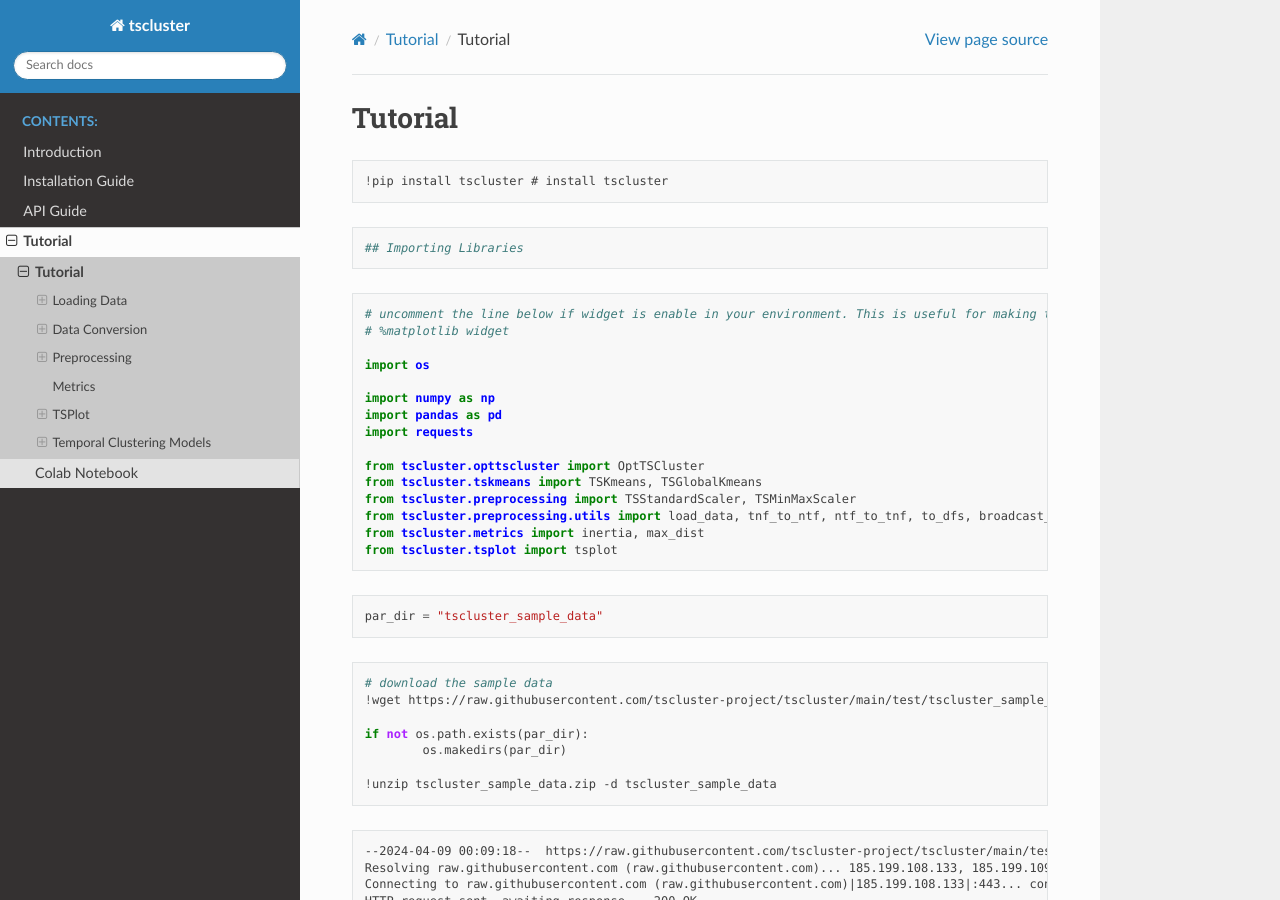
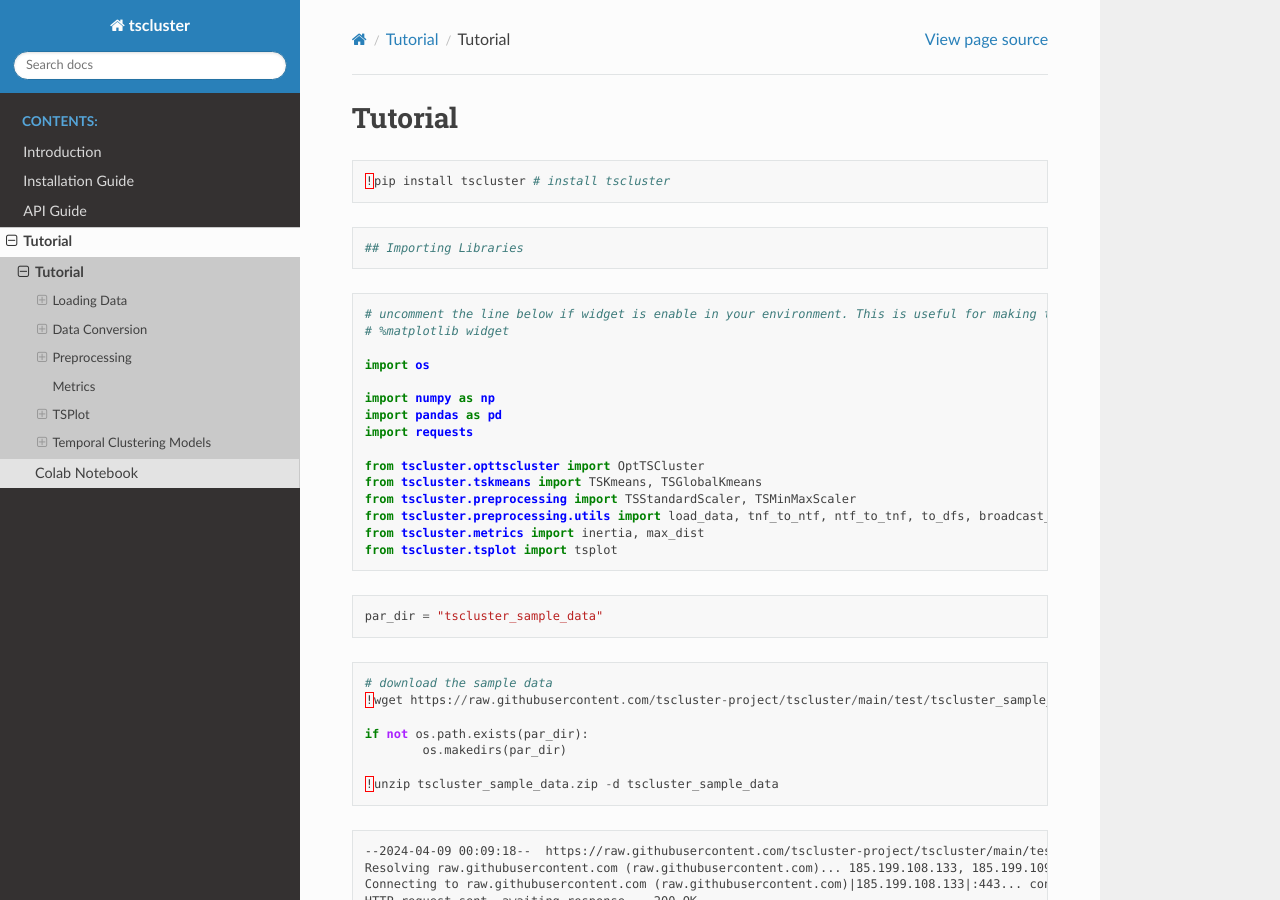
Before and after one commit to tscluster-project/tscluster, a Sphinx documentation site: the page built from docs/source/tscluster_tutorial.rst, in a window 1280 px wide and 900 px high. Built offline with Sphinx 7.4.7 and the Read the Docs theme 2.0.0, drawn with Linux system fonts in a browser that asks for light colours; pages that are not in the unit, such as notebooks, are missing from menus.

Commit message:
changed rtd code formatting in tutorial page to python

```diff
--- a/docs/API.rst
+++ b/docs/API.rst
@@ -3,6 +3,5 @@ API Guide
 
 .. toctree::
     :maxdepth: 2
-    :caption: Contents:
 
     source/modules
--- a/docs/source/tscluster_tutorial.rst
+++ b/docs/source/tscluster_tutorial.rst
@@ -1,15 +1,15 @@
 Tutorial
 ========
 
-.. code:: ipython3
+.. code-block:: python
 
     !pip install tscluster # install tscluster
 
-.. code:: ipython3
+.. code-block:: python
 
     ## Importing Libraries
 
-.. code:: ipython3
+.. code-block:: python
 
     # uncomment the line below if widget is enable in your environment. This is useful for making tsplot's waterfall_plot interactive
     # %matplotlib widget
@@ -27,11 +27,11 @@ Tutorial
     from tscluster.metrics import inertia, max_dist
     from tscluster.tsplot import tsplot
 
-.. code:: ipython3
+.. code-block:: python
 
     par_dir = "tscluster_sample_data"
 
-.. code:: ipython3
+.. code-block:: python
 
     # download the sample data
     !wget https://raw.githubusercontent.com/tscluster-project/tscluster/main/test/tscluster_sample_data.zip
@@ -59,7 +59,7 @@ Tutorial
 
     Archive:  tscluster_sample_data.zip
 
-.. code:: ipython3
+.. code-block:: python
 
     os.chdir(par_dir)
 
@@ -72,7 +72,7 @@ from a npy file
 If data is a numpy array stored as a ``.npy`` file, you can use the
 ``load_data`` function to load it.
 
-.. code:: ipython3
+.. code-block:: python
 
     X, label_dict = load_data("./sythetic_data.npy")
     X.shape
@@ -100,7 +100,7 @@ data - ‘F’ is a list of names/labels of each feature to be used as
 column of each dataframe. If None, range(0, F) is used. Where F is the
 number of features in the fitted data
 
-.. code:: ipython3
+.. code-block:: python
 
     print(label_dict)
 
@@ -125,7 +125,7 @@ entity for all time steps. Valid files are ``.npy``, ``.npz``,
 
 Reading from a list of dataframes
 
-.. code:: ipython3
+.. code-block:: python
 
     df1 = pd.DataFrame({
         'f1': np.arange(5),
@@ -460,7 +460,7 @@ Reading from a list of dataframes
 
 
 
-.. code:: ipython3
+.. code-block:: python
 
     df2 = pd.DataFrame({
         'f2': np.arange(105, 110),
@@ -795,7 +795,7 @@ Reading from a list of dataframes
 
 
 
-.. code:: ipython3
+.. code-block:: python
 
     X_arr, label_dict = load_data([df1, df2])
     print(f"shape of X_arr is {X_arr.shape}")
@@ -826,7 +826,7 @@ Reading from a list of dataframes
 
 
 
-.. code:: ipython3
+.. code-block:: python
 
     label_dict
 
@@ -842,7 +842,7 @@ Reading from a list of dataframes
 To get the output in ‘NTF’ format, set the ``output_arr_format``
 parameter to ‘NTF’
 
-.. code:: ipython3
+.. code-block:: python
 
     X_arr, label_dict = load_data([df1, df2], output_arr_format='NTF')
     print(f"shape of X_arr is {X_arr.shape}")
@@ -875,7 +875,7 @@ parameter to ‘NTF’
 
 
 
-.. code:: ipython3
+.. code-block:: python
 
     label_dict # label_dict will remain the same
 
@@ -890,7 +890,7 @@ parameter to ‘NTF’
 
 The same applies to list of file paths. E.g.
 
-.. code:: ipython3
+.. code-block:: python
 
     file_list = [
         "./synthetic_csv/timestep_0.csv",
@@ -909,7 +909,7 @@ The same applies to list of file paths. E.g.
     shape of X_arr is (5, 20, 2)
 
 
-.. code:: ipython3
+.. code-block:: python
 
     label_dict
 
@@ -932,7 +932,7 @@ reader is pd.read_csv (reader for csv file), you can pass ``names`` and
 ``skiprows`` arguments (and basically any argument you want to pass to
 the file reader).
 
-.. code:: ipython3
+.. code-block:: python
 
     file_list = [
         "./synthetic_csv/timestep_0.csv",
@@ -951,7 +951,7 @@ the file reader).
     shape of X_arr is (5, 10, 2)
 
 
-.. code:: ipython3
+.. code-block:: python
 
     label_dict
 
@@ -982,7 +982,7 @@ following files:
 
 We can read the files as follows:
 
-.. code:: ipython3
+.. code-block:: python
 
     X_arr, label_dict = load_data('./synthetic_csv')
     print(f"shape of X_arr is {X_arr.shape}")
@@ -993,7 +993,7 @@ We can read the files as follows:
     shape of X_arr is (5, 20, 2)
 
 
-.. code:: ipython3
+.. code-block:: python
 
     label_dict
 
@@ -1021,7 +1021,7 @@ So long the suffixes can be sorted and there is a consistent suffix
 separator (“-” is this case), the directory can be parsed by
 ``load_data`` function.
 
-.. code:: ipython3
+.. code-block:: python
 
     # checking how the head of a single
     pd.read_csv('./synthetic_csv2/year-2005.csv').head()
@@ -1309,7 +1309,7 @@ separator (“-” is this case), the directory can be parsed by
 
 
 
-.. code:: ipython3
+.. code-block:: python
 
     # if we were to indicate to pandas that the first column is the index and the first row is the header, we would have done
     pd.read_csv('./synthetic_csv2/year-2005.csv', index_col=[0], header=0).head()
@@ -1591,7 +1591,7 @@ separator (“-” is this case), the directory can be parsed by
 
 
 
-.. code:: ipython3
+.. code-block:: python
 
     # using load_data function
     X_arr, label_dict = load_data('./synthetic_csv2',
@@ -1606,7 +1606,7 @@ separator (“-” is this case), the directory can be parsed by
     shape of X_arr is (5, 10, 3)
 
 
-.. code:: ipython3
+.. code-block:: python
 
     print(label_dict)
 
@@ -1629,7 +1629,7 @@ dataframes. Similar to ``load_dict`` function, you can use
 ``arr_format`` and ``output_df_format`` to specify the format of the
 input data and output data respectively.
 
-.. code:: ipython3
+.. code-block:: python
 
     dfs = to_dfs(X_arr, label_dict)
     print(f"Length of dfs is: {len(dfs)}")
@@ -1923,7 +1923,7 @@ tnf_to_ntf
 ``tnf_to_ntf`` function can be used to convert a data from ‘TNF’ format
 to ‘NTF’ format. E.g
 
-.. code:: ipython3
+.. code-block:: python
 
     print(f"Shape of X_arr in 'TNF' format is: {X_arr.shape}")
 
@@ -1944,7 +1944,7 @@ ntf_to_tnf
 Similarly, ``ntf_to_tnf`` function can be used to convert from ‘NTF’
 format to ‘TNF’ format. E.g.
 
-.. code:: ipython3
+.. code-block:: python
 
     print(f"Shape of X_arr in 'NTF' format is: {X_arr_ntf.shape}")
 
@@ -1969,7 +1969,7 @@ especially when dealing with fixed center or fixed assignment because
 they return (for memory efficiency) a 2-D array and a 1-D array
 respectively.
 
-.. code:: ipython3
+.. code-block:: python
 
     np.random.seed(0)
     cluster_centers = np.random.randn(3, 2)
@@ -1986,7 +1986,7 @@ respectively.
 
 
 
-.. code:: ipython3
+.. code-block:: python
 
     T = 3 # number of time steps
     cluster_centers_broadcasted, _ = broadcast_data(T, cluster_centers=cluster_centers)
@@ -2014,7 +2014,7 @@ respectively.
 You can also broadcast labels. E.g if the cluster labels is a 1-D numpy
 array of shape (N, ).
 
-.. code:: ipython3
+.. code-block:: python
 
     np.random.seed(2)
     labels = np.random.choice([0, 1, 2], 10)
@@ -2029,7 +2029,7 @@ array of shape (N, ).
 
 
 
-.. code:: ipython3
+.. code-block:: python
 
     T = 3 # number of time steps
     _, labels_broadcasted = broadcast_data(T, labels=labels)
@@ -2055,7 +2055,7 @@ array of shape (N, ).
 
 You can also broadcast both cluster_centers and labels at the same time
 
-.. code:: ipython3
+.. code-block:: python
 
     T = 3 # number of time steps
     cluster_centers_broadcasted, labels_broadcasted = broadcast_data(T, cluster_centers=cluster_centers, labels=labels)
@@ -2080,7 +2080,7 @@ You can also broadcast both cluster_centers and labels at the same time
 
 
 
-.. code:: ipython3
+.. code-block:: python
 
     labels_broadcasted
 
@@ -2118,7 +2118,7 @@ Using ``fit`` and ``transform`` methods. During ``fit``, the scaler
 parameters are stored. They will be used for ``tranform`` and
 ``inverse-tansform`` of data.
 
-.. code:: ipython3
+.. code-block:: python
 
     scaler = TSStandardScaler(per_time=True) # initialize a time series standard scaler
     scaler.fit(X_arr) # fit
@@ -2144,7 +2144,7 @@ parameters are stored. They will be used for ``tranform`` and
 ``fit`` and ``transform`` can be done with a single method called
 ``fit_transform``. E.g.
 
-.. code:: ipython3
+.. code-block:: python
 
     scaler = TSStandardScaler(per_time=True) # initialize a time series standard scaler
     X_scaled = scaler.fit_transform(X_arr) # fit and transform at the same time
@@ -2168,7 +2168,7 @@ parameters are stored. They will be used for ``tranform`` and
 
 We can use ``inverse-tranform`` method to reverse the transformation.
 
-.. code:: ipython3
+.. code-block:: python
 
     print("First five entities for the first time step of the original data are:")
     print(X_arr[0, :5, :])
@@ -2207,7 +2207,7 @@ Using ``fit`` and ``transform`` methods.
 During ``fit``, the scaler parameters are stored. They will be used for
 ``tranform`` and ``inverse-tansform`` of data.
 
-.. code:: ipython3
+.. code-block:: python
 
     scaler = TSMinMaxScaler(per_time=True) # initialize a time series minmax scaler
     scaler.fit(X_arr) # fit
@@ -2233,7 +2233,7 @@ During ``fit``, the scaler parameters are stored. They will be used for
 ``fit`` and ``transform`` can be done with a single method called
 ``fit_transform``. E.g.
 
-.. code:: ipython3
+.. code-block:: python
 
     scaler = TSMinMaxScaler(per_time=True) # initialize a time series minmax scaler
     X_scaled = scaler.fit_transform(X_arr) # fit and transform at the same time
@@ -2257,7 +2257,7 @@ During ``fit``, the scaler parameters are stored. They will be used for
 
 We can use ``inverse-tranform`` method to reverse the transformation.
 
-.. code:: ipython3
+.. code-block:: python
 
     print("First five entities for the first time step of the original data are:")
     print(X_arr[0, :5, :])
@@ -2326,7 +2326,7 @@ They can also take both 3-D and 2-D arrays for dynamic and fixed cluster
 centers respectively, and 2-D and 1-D arrays for dynamic and fixed
 labels respectively.
 
-.. code:: ipython3
+.. code-block:: python
 
     # using fixed cluster centers and dynamic label assignment
     np.random.seed(0)
@@ -2335,7 +2335,7 @@ labels respectively.
     np.random.seed(2)
     labels = np.random.choice([0, 1, 2], (X_arr.shape[1], X_arr.shape[0])) # 2-D array (for dynamic labels)
 
-.. code:: ipython3
+.. code-block:: python
 
     print(f"inertia score is {inertia(X_arr, cluster_centers, labels, ord=1)}") # using l1 distance
     print(f"max_dist score is {max_dist(X_arr, cluster_centers, labels, ord=1)}") # using l1 distance
@@ -2347,7 +2347,7 @@ labels respectively.
     max_dist score is 10.202923513064336
 
 
-.. code:: ipython3
+.. code-block:: python
 
     # using dynamic cluster centers and fixed label assignment
     np.random.seed(0)
@@ -2366,7 +2366,7 @@ labels respectively.
 
 
 
-.. code:: ipython3
+.. code-block:: python
 
     print(f"inertia score is {inertia(X_arr, cluster_centers, labels, ord=2)}") # using l2 distance
     print(f"max_dist score is {max_dist(X_arr, cluster_centers, labels, ord=2)}") # using l2 distance
@@ -2387,7 +2387,7 @@ plot
 ``plot`` function is used to plot a time series plots of the different
 features in a time series data
 
-.. code:: ipython3
+.. code-block:: python
 
     fig, ax = tsplot.plot(X=X_arr)
 
@@ -2398,7 +2398,7 @@ features in a time series data
 
 We can add label assignment to the plot
 
-.. code:: ipython3
+.. code-block:: python
 
     fig, ax = tsplot.plot(X=X_arr, labels=labels)
 
@@ -2409,7 +2409,7 @@ We can add label assignment to the plot
 
 We can plot only cluster centers
 
-.. code:: ipython3
+.. code-block:: python
 
     fig, ax = tsplot.plot(cluster_centers=cluster_centers)
 
@@ -2421,7 +2421,7 @@ We can plot only cluster centers
 We can plot all of data X, cluster centers and label assignment in the
 same plot
 
-.. code:: ipython3
+.. code-block:: python
 
     fig, ax = tsplot.plot(X=X_arr, cluster_centers=cluster_centers, labels=labels)
     # note that the cluster centers are not meaningfull since they were randomly generated
@@ -2434,7 +2434,7 @@ same plot
 We can also annotate only specific entities by passing their index to
 the ``entity_idx`` parameter
 
-.. code:: ipython3
+.. code-block:: python
 
     fig, ax = tsplot.plot(X=X_arr, cluster_centers=cluster_centers, labels=labels, entity_idx=[0, 4, 9])
 
@@ -2446,7 +2446,7 @@ the ``entity_idx`` parameter
 We can show only the entities in ``entity_idx`` by setting
 ``show_all_entities`` to False
 
-.. code:: ipython3
+.. code-block:: python
 
     fig, ax = tsplot.plot(X=X_arr, cluster_centers=cluster_centers, labels=labels, entity_idx=[0, 4, 9], show_all_entities=False)
 
@@ -2458,7 +2458,7 @@ We can show only the entities in ``entity_idx`` by setting
 We can use the labels in label_dict to label the entities in
 ``entity_idx`` by passing ``label_dict``
 
-.. code:: ipython3
+.. code-block:: python
 
     # recall our label dict
     label_dict
@@ -2474,7 +2474,7 @@ We can use the labels in label_dict to label the entities in
 
 
 
-.. code:: ipython3
+.. code-block:: python
 
     fig, ax = tsplot.plot(
         X=X_arr,
@@ -2493,7 +2493,7 @@ We can use the labels in label_dict to label the entities in
 We can pass custom labels to the labels in ``entity_idx`` using the
 ``entities_labels`` parameter.
 
-.. code:: ipython3
+.. code-block:: python
 
     fig, ax = tsplot.plot(
         X=X_arr,
@@ -2512,7 +2512,7 @@ We can pass custom labels to the labels in ``entity_idx`` using the
 We can also pass custom labels for the cluster centers using the
 ``cluster_labels`` parameter
 
-.. code:: ipython3
+.. code-block:: python
 
     fig, ax = tsplot.plot(
         X=X_arr,
@@ -2540,7 +2540,7 @@ To make the plot interactive, use a suitable matplotlib’s magic command.
 E.g. ``%matplotlib widget``. See this site for more:
 https://matplotlib.org/stable/users/explain/figure/interactive.html
 
-.. code:: ipython3
+.. code-block:: python
 
     # waterfall plot of a single entity
     idx = 0
@@ -2551,7 +2551,7 @@ https://matplotlib.org/stable/users/explain/figure/interactive.html
 .. image:: tscluster_tutorial_files/tscluster_tutorial_109_0.png
 
 
-.. code:: ipython3
+.. code-block:: python
 
     # waterfall plot of a single cluster center
     idx = 0
@@ -2578,7 +2578,7 @@ OptTSCluster
 
 **fixed centers, dynamic assignment**
 
-.. code:: ipython3
+.. code-block:: python
 
     # initialize the model
     opt_ts = OptTSCluster(
@@ -2588,7 +2588,7 @@ OptTSCluster
         # warm_start=True # warm start with kmeans
     )
 
-.. code:: ipython3
+.. code-block:: python
 
     model_size = opt_ts.get_model_size(X_arr)
     print(f"model has {model_size[0]} variables and {model_size[1]} constraints")
@@ -2600,7 +2600,7 @@ OptTSCluster
     model has 610 variables and 950 constraints
 
 
-.. code:: ipython3
+.. code-block:: python
 
     label_dict
 
@@ -2615,7 +2615,7 @@ OptTSCluster
 
 
 
-.. code:: ipython3
+.. code-block:: python
 
     # fit the model
     opt_ts.fit(X_arr, label_dict=label_dict); # we can optionally pass the label dict to the model during fit
@@ -2632,7 +2632,7 @@ OptTSCluster
 
 
 
-.. code:: ipython3
+.. code-block:: python
 
     # checking the label dict
     opt_ts.label_dict_
@@ -2651,7 +2651,7 @@ OptTSCluster
 We can get the cluster centers as a dataframe with the labels in
 ``label_dict``
 
-.. code:: ipython3
+.. code-block:: python
 
     cluster_centers_lst = opt_ts.get_named_cluster_centers()
     cluster_centers_lst[0] # first cluster
@@ -2936,7 +2936,7 @@ We can get the cluster centers as a dataframe with the labels in
 We can also get the labels as a dataframe indexed with labels in
 ``label_dict``
 
-.. code:: ipython3
+.. code-block:: python
 
     opt_ts.get_named_labels()
 
@@ -3271,7 +3271,7 @@ We can also get the labels as a dataframe indexed with labels in
 
 Checking most dynamic entities
 
-.. code:: ipython3
+.. code-block:: python
 
     print(f"total number of cluster changes is: {opt_ts.n_changes_}")
     opt_ts.get_dynamic_entities() # dynamic entities and their number of cluster changes
@@ -3291,7 +3291,7 @@ Checking most dynamic entities
 
 
 
-.. code:: ipython3
+.. code-block:: python
 
     # retrieve the cluster centers and labels
     cc_opt_ts = opt_ts.cluster_centers_
@@ -3316,7 +3316,7 @@ Checking most dynamic entities
 
 
 
-.. code:: ipython3
+.. code-block:: python
 
     # plot model results
     fig, ax = tsplot.plot(X=X_arr, cluster_centers=cc_opt_ts, labels=labels_opt_ts, label_dict=opt_ts.label_dict_)
@@ -3326,7 +3326,7 @@ Checking most dynamic entities
 .. image:: tscluster_tutorial_files/tscluster_tutorial_127_0.png
 
 
-.. code:: ipython3
+.. code-block:: python
 
     # waterfall plot of a particular cluster center
     cc_idx = 0 # index of cluster center to plot
@@ -3339,7 +3339,7 @@ Checking most dynamic entities
 .. image:: tscluster_tutorial_files/tscluster_tutorial_128_0.png
 
 
-.. code:: ipython3
+.. code-block:: python
 
     # waterfall plot of most dynamic entity
     most_dynamic_entity_idx = np.where(opt_ts.get_named_labels().index == opt_ts.get_dynamic_entities()[0][0])[0][0]
@@ -3351,7 +3351,7 @@ Checking most dynamic entities
 .. image:: tscluster_tutorial_files/tscluster_tutorial_129_0.png
 
 
-.. code:: ipython3
+.. code-block:: python
 
     # scoring the model
     print(f"inertia score is {inertia(X_arr, cc_opt_ts, labels_opt_ts, ord=1)}") # using l1 distance
@@ -3366,7 +3366,7 @@ Checking most dynamic entities
 
 We can also set the label_dict after fitting
 
-.. code:: ipython3
+.. code-block:: python
 
     old_label_dict = opt_ts.label_dict_
     old_label_dict
@@ -3382,14 +3382,14 @@ We can also set the label_dict after fitting
 
 
 
-.. code:: ipython3
+.. code-block:: python
 
     new_label_dict = {k: v for k, v in old_label_dict.items()}
     new_label_dict['F'] = ['A', 'B', 'C']
 
     opt_ts.set_label_dict(new_label_dict)
 
-.. code:: ipython3
+.. code-block:: python
 
     opt_ts.label_dict_
 
@@ -3406,7 +3406,7 @@ We can also set the label_dict after fitting
 
 **dynamic centers, fixed assignment**
 
-.. code:: ipython3
+.. code-block:: python
 
     # loading the data
     X_arr2, _ = load_data("./sythetic_data.npy")
@@ -3421,7 +3421,7 @@ We can also set the label_dict after fitting
 
 
 
-.. code:: ipython3
+.. code-block:: python
 
     # visualizing the data
     fig, ax = tsplot.plot(X=X_arr2)
@@ -3431,7 +3431,7 @@ We can also set the label_dict after fitting
 .. image:: tscluster_tutorial_files/tscluster_tutorial_137_0.png
 
 
-.. code:: ipython3
+.. code-block:: python
 
     # initialize the model
     opt_ts = OptTSCluster(
@@ -3442,7 +3442,7 @@ We can also set the label_dict after fitting
         warm_start=True # warm start with kmeans
     )
 
-.. code:: ipython3
+.. code-block:: python
 
     # checking the size of the model
     model_size = opt_ts.get_model_size(X_arr2)
@@ -3454,7 +3454,7 @@ We can also set the label_dict after fitting
     model has 1066 variables and 1051 constraints
 
 
-.. code:: ipython3
+.. code-block:: python
 
     # fit the model
     opt_ts.fit(X_arr2);
@@ -3471,7 +3471,7 @@ We can also set the label_dict after fitting
 
 
 
-.. code:: ipython3
+.. code-block:: python
 
     print(f"total number of cluster changes is: {opt_ts.n_changes_}")
     opt_ts.get_dynamic_entities() # indexes of dynamic entities and their number of cluster changes
@@ -3490,13 +3490,13 @@ We can also set the label_dict after fitting
 
 
 
-.. code:: ipython3
+.. code-block:: python
 
     # retrieve the cluster centers and labels
     cc_opt_ts = opt_ts.cluster_centers_
     labels_opt_ts = opt_ts.labels_
 
-.. code:: ipython3
+.. code-block:: python
 
     labels_opt_ts
 
@@ -3523,7 +3523,7 @@ We can also set the label_dict after fitting
 
 
 
-.. code:: ipython3
+.. code-block:: python
 
     # plot of model results
     fig, ax = tsplot.plot(X=X_arr2, cluster_centers=cc_opt_ts, labels=labels_opt_ts)
@@ -3533,7 +3533,7 @@ We can also set the label_dict after fitting
 .. image:: tscluster_tutorial_files/tscluster_tutorial_144_0.png
 
 
-.. code:: ipython3
+.. code-block:: python
 
     # scoring the model
     print(f"inertia score is {inertia(X_arr2, cc_opt_ts, labels_opt_ts, ord=1)}") # using l1 distance
@@ -3551,7 +3551,7 @@ Lagrangian constrained changes
 
 **Using lagrangian multiplier to penalize cluster changes**
 
-.. code:: ipython3
+.. code-block:: python
 
     # initialize the model
     opt_ts = OptTSCluster(
@@ -3561,7 +3561,7 @@ Lagrangian constrained changes
         warm_start=True # warm start with kmeans
     )
 
-.. code:: ipython3
+.. code-block:: python
 
     # fit the model
     opt_ts.fit(X_arr2);
@@ -3578,7 +3578,7 @@ Lagrangian constrained changes
 
 
 
-.. code:: ipython3
+.. code-block:: python
 
     opt_ts.get_model_size(X_arr2)
 
@@ -3591,7 +3591,7 @@ Lagrangian constrained changes
 
 
 
-.. code:: ipython3
+.. code-block:: python
 
     print(f"total number of cluster changes is: {opt_ts.n_changes_}")
     opt_ts.get_dynamic_entities() # indexes of dynamic entities and their number of cluster changes
@@ -3610,7 +3610,7 @@ Lagrangian constrained changes
 
 
 
-.. code:: ipython3
+.. code-block:: python
 
     # retrieve the cluster centers and labels
     cc_opt_ts = opt_ts.cluster_centers_
@@ -3628,7 +3628,7 @@ Lagrangian constrained changes
 
 
 
-.. code:: ipython3
+.. code-block:: python
 
     # plot of model results
     fig, ax = tsplot.plot(
@@ -3644,7 +3644,7 @@ Lagrangian constrained changes
 .. image:: tscluster_tutorial_files/tscluster_tutorial_153_0.png
 
 
-.. code:: ipython3
+.. code-block:: python
 
     # scoring the results
     print(f"inertia score is {inertia(X_arr2, cc_opt_ts, labels_opt_ts, ord=1)}") # using l1 distance
@@ -3662,12 +3662,12 @@ Hard constrained changes
 
 **Creating dynamic entities**
 
-.. code:: ipython3
+.. code-block:: python
 
     dynamic_X1 = np.concatenate([X_arr2[:3, 0, :], X_arr2[3:, 2, :]], axis=0)[:, np.newaxis, :]
     dynamic_X2 = np.concatenate([X_arr2[:6, 6, :], X_arr2[6:, 4, :]], axis=0)[:, np.newaxis, :]
 
-.. code:: ipython3
+.. code-block:: python
 
     X_arr3 = np.concatenate([X_arr2, dynamic_X1, dynamic_X2], axis=1)
     X_arr3.shape
@@ -3681,7 +3681,7 @@ Hard constrained changes
 
 
 
-.. code:: ipython3
+.. code-block:: python
 
     # plotting the synthetically created dynamic entities
     fig, ax = tsplot.plot(X=X_arr3, entity_idx=np.arange(X_arr2.shape[1], X_arr3.shape[1]), show_all_entities=False)
@@ -3691,7 +3691,7 @@ Hard constrained changes
 .. image:: tscluster_tutorial_files/tscluster_tutorial_159_0.png
 
 
-.. code:: ipython3
+.. code-block:: python
 
     # initialize the model
     opt_ts = OptTSCluster(
@@ -3701,7 +3701,7 @@ Hard constrained changes
         warm_start=True # warm start with kmeans
     )
 
-.. code:: ipython3
+.. code-block:: python
 
     # fit the model
     opt_ts.fit(X_arr3);
@@ -3718,7 +3718,7 @@ Hard constrained changes
 
 
 
-.. code:: ipython3
+.. code-block:: python
 
     print(f"total number of cluster changes is: {opt_ts.n_changes_}")
     opt_ts.get_dynamic_entities() # indexes of dynamic entities and their number of cluster changes
@@ -3737,7 +3737,7 @@ Hard constrained changes
 
 
 
-.. code:: ipython3
+.. code-block:: python
 
     # retrieve the cluster centers and labels
     cc_opt_ts = opt_ts.cluster_centers_
@@ -3756,7 +3756,7 @@ Hard constrained changes
 
 
 
-.. code:: ipython3
+.. code-block:: python
 
     # plot of model results
     fig, ax = tsplot.plot(
@@ -3772,7 +3772,7 @@ Hard constrained changes
 .. image:: tscluster_tutorial_files/tscluster_tutorial_164_0.png
 
 
-.. code:: ipython3
+.. code-block:: python
 
     # scoring the results
     print(f"inertia score is {inertia(X_arr3, cc_opt_ts, labels_opt_ts, ord=1)}") # using l1 distance
@@ -3785,7 +3785,7 @@ Hard constrained changes
     max_dist score is 1.5177417770731711
 
 
-.. code:: ipython3
+.. code-block:: python
 
     # checking the default label_dict (since we did not set the label dict or pass any during fit)
     print(opt_ts.label_dict_)
@@ -3802,12 +3802,12 @@ TSGlobalKmeans
 This module applies sklearn’s k-mean clustering to the data resulting
 from concatenating along the time axis.
 
-.. code:: ipython3
+.. code-block:: python
 
     # initialize the model
     g_ts_km = TSGlobalKmeans(n_clusters=3)
 
-.. code:: ipython3
+.. code-block:: python
 
     # fit the model
     g_ts_km.fit(X_arr3);
@@ -3819,7 +3819,7 @@ from concatenating along the time axis.
       warnings.warn(
 
 
-.. code:: ipython3
+.. code-block:: python
 
     print(f"total number of cluster changes is: {g_ts_km.n_changes_}")
     g_ts_km.get_dynamic_entities() # indexes of dynamic entities and their number of cluster changes
@@ -3839,7 +3839,7 @@ from concatenating along the time axis.
 
 
 
-.. code:: ipython3
+.. code-block:: python
 
     # retrieve the cluster centers and labels
     cc_g_ts_km = g_ts_km.cluster_centers_
@@ -3873,7 +3873,7 @@ from concatenating along the time axis.
 
 
 
-.. code:: ipython3
+.. code-block:: python
 
     # plot of model results
     fig, ax = tsplot.plot(
@@ -3889,7 +3889,7 @@ from concatenating along the time axis.
 .. image:: tscluster_tutorial_files/tscluster_tutorial_173_0.png
 
 
-.. code:: ipython3
+.. code-block:: python
 
     # scoring the results
     print(f"inertia score is {inertia(X_arr3, cc_g_ts_km, labels_g_ts_km, ord=1)}") # using l1 distance
@@ -3907,17 +3907,17 @@ TSKmeans
 
 This module applies tslearn’s time series k-mean clustering to the data.
 
-.. code:: ipython3
+.. code-block:: python
 
     # initialize the model
     ts_km = TSKmeans(n_clusters=3)
 
-.. code:: ipython3
+.. code-block:: python
 
     # fit the model
     ts_km.fit(X_arr3);
 
-.. code:: ipython3
+.. code-block:: python
 
     print(f"total number of cluster changes is: {ts_km.n_changes_}")
     ts_km.get_dynamic_entities() # indexes of dynamic entities and their number of cluster changes
@@ -3936,7 +3936,7 @@ This module applies tslearn’s time series k-mean clustering to the data.
 
 
 
-.. code:: ipython3
+.. code-block:: python
 
     # retrieve the cluster centers and labels
     cc_ts_km = ts_km.cluster_centers_
@@ -3954,7 +3954,7 @@ This module applies tslearn’s time series k-mean clustering to the data.
 
 
 
-.. code:: ipython3
+.. code-block:: python
 
     # plot of model results
     fig, ax = tsplot.plot(
@@ -3968,7 +3968,7 @@ This module applies tslearn’s time series k-mean clustering to the data.
 .. image:: tscluster_tutorial_files/tscluster_tutorial_181_0.png
 
 
-.. code:: ipython3
+.. code-block:: python
 
     # scoring the results
     print(f"inertia score is {inertia(X_arr3, cc_ts_km, labels_ts_km, ord=1)}") # using l1 distance
--- a/docs/user_guide.rst
+++ b/docs/user_guide.rst
@@ -2,7 +2,7 @@ Tutorial
 ========
 
 .. toctree::
-    :caption: Contents:
+    .. :caption: Contents:
 
     source/tscluster_tutorial
     source/colab_notebook
```
